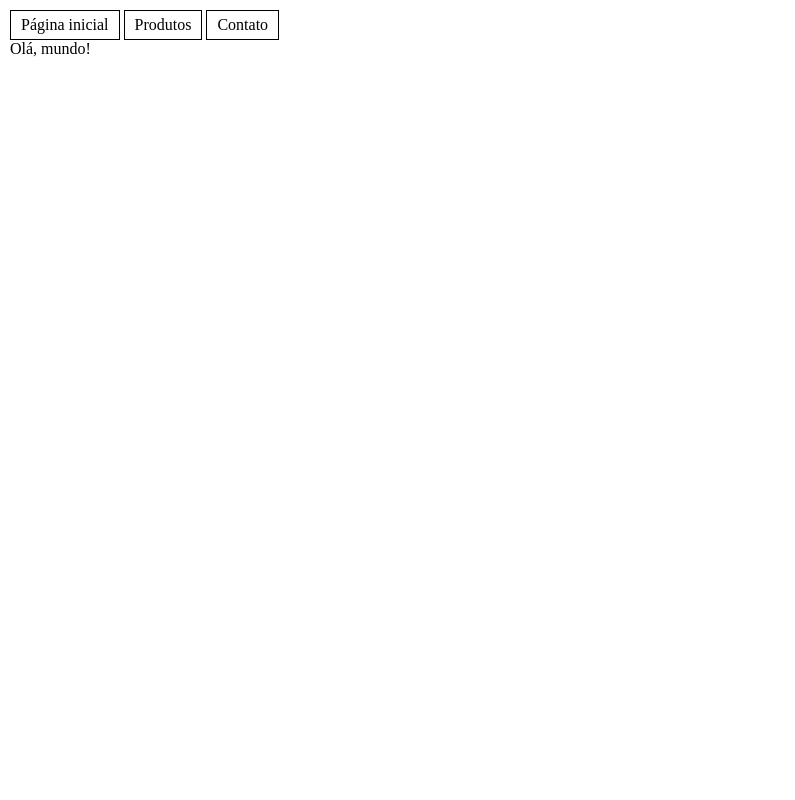
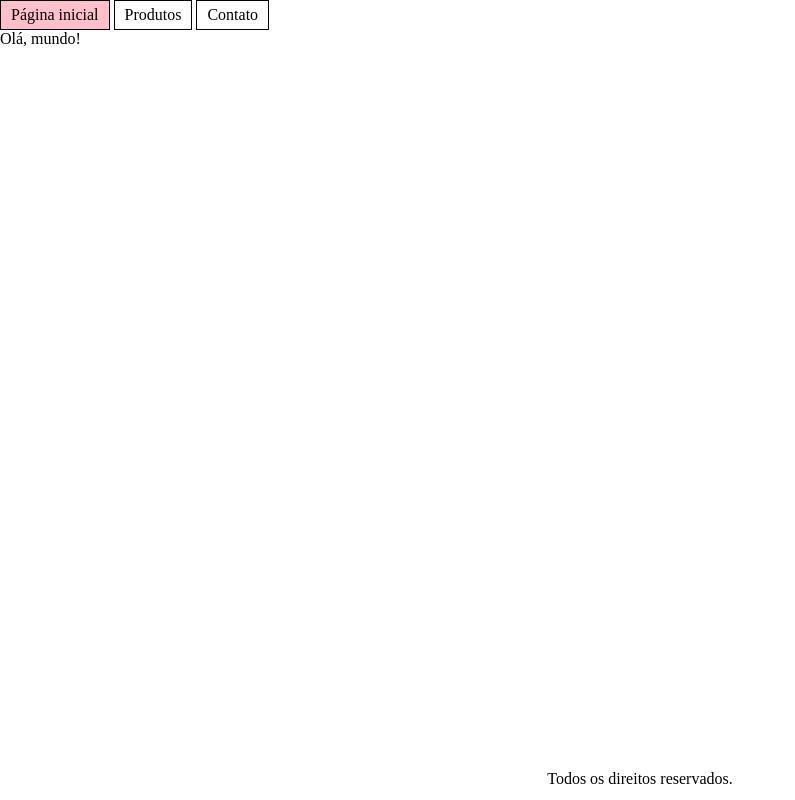
Before and after one commit to pabloroxo/curso_de_git, a plain HTML site: page index.html in a window 1280 px wide. Shown: the whole page, without its empty margins (0-795 px from the left). Drawn offline with Linux system fonts and the light colour scheme.

Commit message:
Criacao do rodape

```diff
--- a/css/style.css
+++ b/css/style.css
@@ -2,10 +2,6 @@
     margin: 0;
     padding: 0;
     box-sizing: border-box;
-}
-
-body {
-    padding: 10px;
 }
 
 #menu li {
@@ -22,3 +18,11 @@ body {
 #menu {
     margin: 0;
 }
+
+#rodape {
+    position: absolute;
+    bottom: 0;
+    width: 100%;
+    height: 30px;
+    text-align: center;
+}
--- a/index.html
+++ b/index.html
@@ -14,5 +14,8 @@
 			</ul>
 		</div>
 		Olá, mundo!
+		<div id="rodape">
+			Todos os direitos reservados.
+		</div>
 	</body>
 </html>
```
